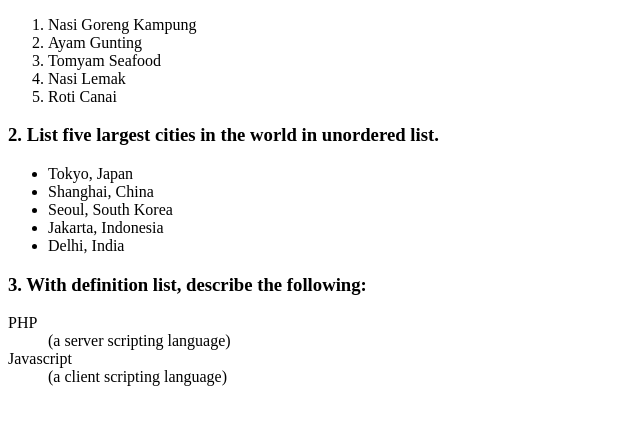
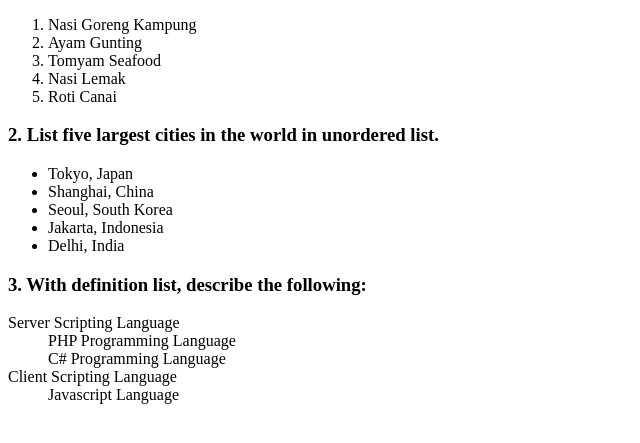
Before and after one commit to syazv/APU-PHP, a plain HTML site: page solution/exe6.html in a window 1280 px wide. Shown: the part 105-548 px from the top of the page, without its empty margins (0-640 px from the left). Drawn offline with Linux system fonts and the light colour scheme.

Commit message:
Update answer

```diff
--- a/solution/exe6.html
+++ b/solution/exe6.html
@@ -31,10 +31,11 @@
         <div>
             <h3>3. With definition list, describe the following:</h3>
             <dl>
-                <dt>PHP</dt>
-                <dd>(a server scripting language)</dd>
-                <dt>Javascript</dt>
-                <dd>(a client scripting language)</dd>
+                <dt>Server Scripting Language</dt>
+                    <dd>PHP Programming Language</dd>
+                    <dd>C# Programming Language</dd>
+                <dt>Client Scripting Language</dt>
+                    <dd>Javascript Language</dd>
             </dl>
         </div>
     </body>
```
